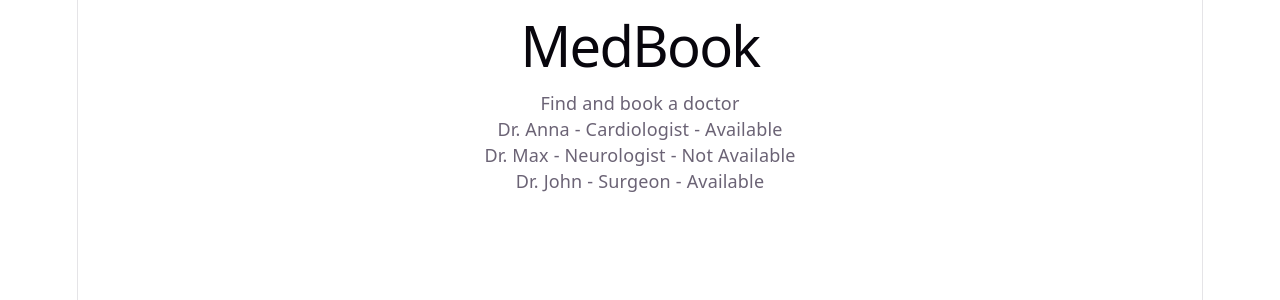
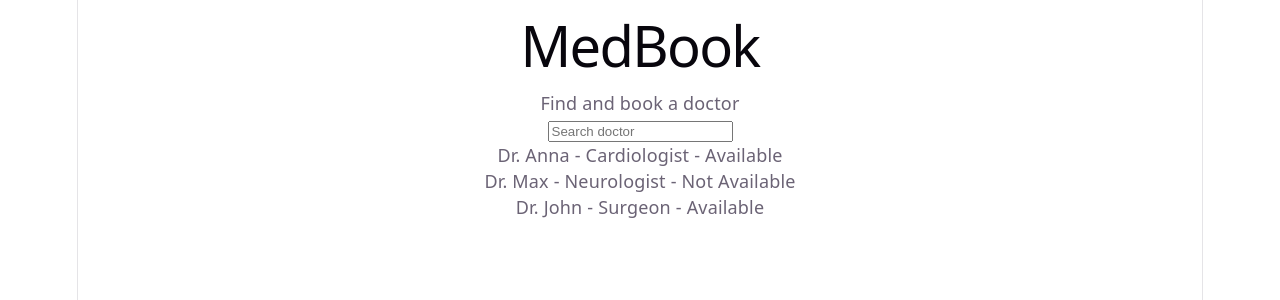
Before and after one commit to TOOleksandr-0101/Medbook, a React (Vite) app: page / in a window 1280 px wide. Shown: the top 300 px of the page. Built offline with nearby package versions, Linux system fonts and the light colour scheme.

Commit message:
Add doctor search

```diff
--- a/src/App.tsx
+++ b/src/App.tsx
@@ -33,6 +33,12 @@ function App() {
     <div>
       <h1>MedBook</h1>
       <p>Find and book a doctor</p>
+      <input
+    type="text"
+    placeholder="Search doctor"
+    value={search}
+    onChange={(event) => setSearch(event.target.value)}
+  />
     {doctors
             .filter((doctor) =>
               doctor.name.toLowerCase().includes(search.toLowerCase())
```
